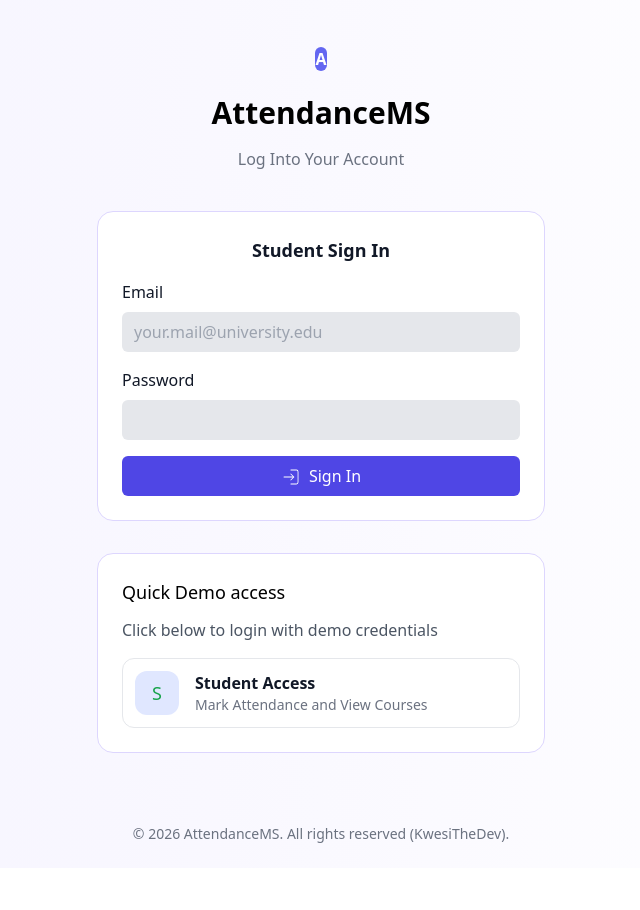
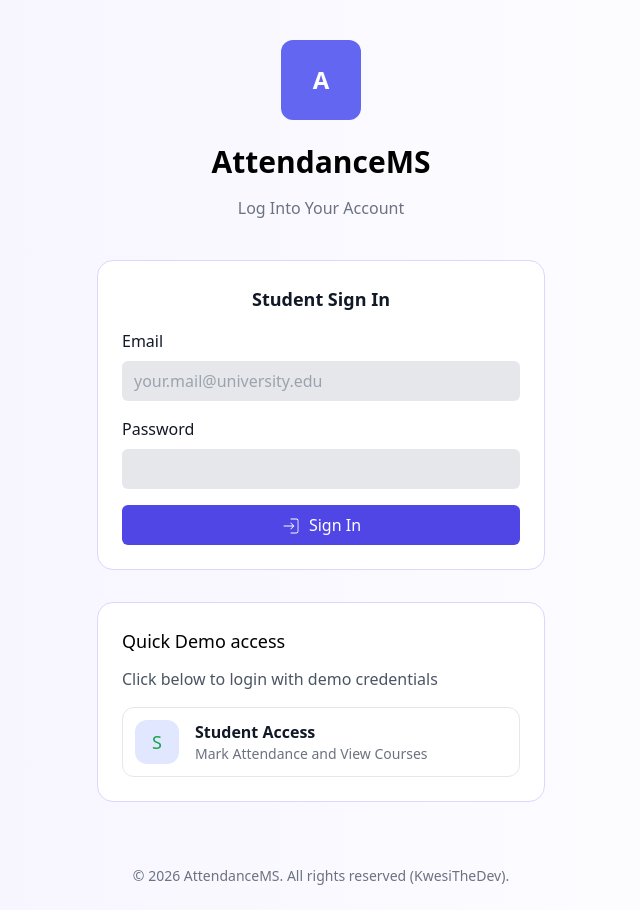
Before and after one commit to KwesitheDev/Attendance-Monitoring-System, a React (Create React App) app in the folder frontend/student/: page /login in a window 1280 px wide. Shown: the whole page, without its empty margins (319-959 px from the left). Before the commit the page ends 868 px from the top, so only its background shows below. Built offline with nearby package versions, Linux system fonts and the light colour scheme.

Commit message:
style: logo updated

```diff
--- a/frontend/student/src/pages/Login.jsx
+++ b/frontend/student/src/pages/Login.jsx
@@ -39,7 +39,7 @@ function Login() {
     "
     >
       <div className="mt-10"></div>
-      <Logo className="rounded-2xl" />
+      <Logo className="rounded-2xl px-8 py-6 text-2xl font-bold" />
       <div className="my-6">
         <h1 className=" mb-4 text-center font-bold text-3xl">AttendanceMS</h1>
         <p className="mb-4 text-center text-gray-500">Log Into Your Account</p>
```
